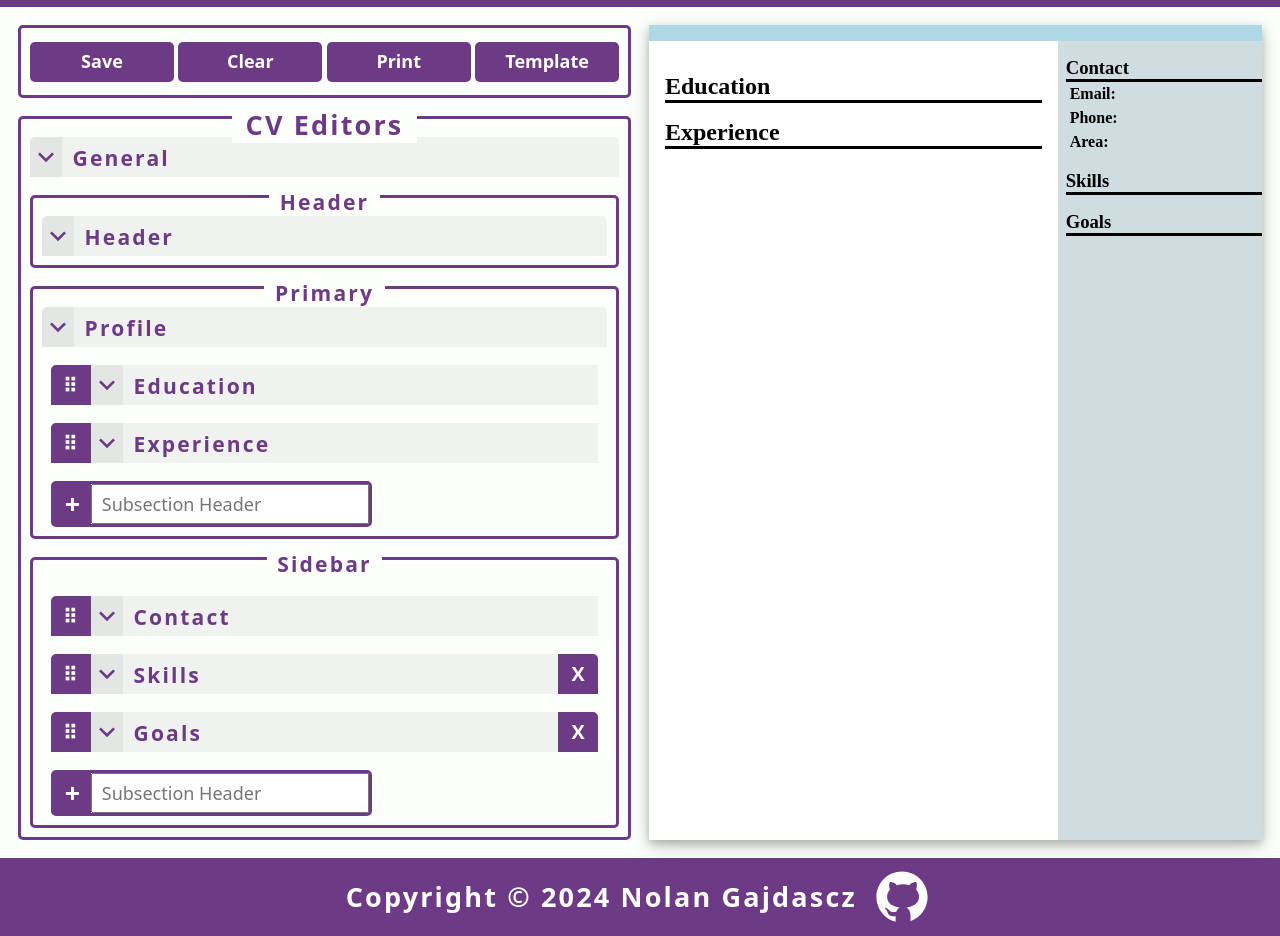
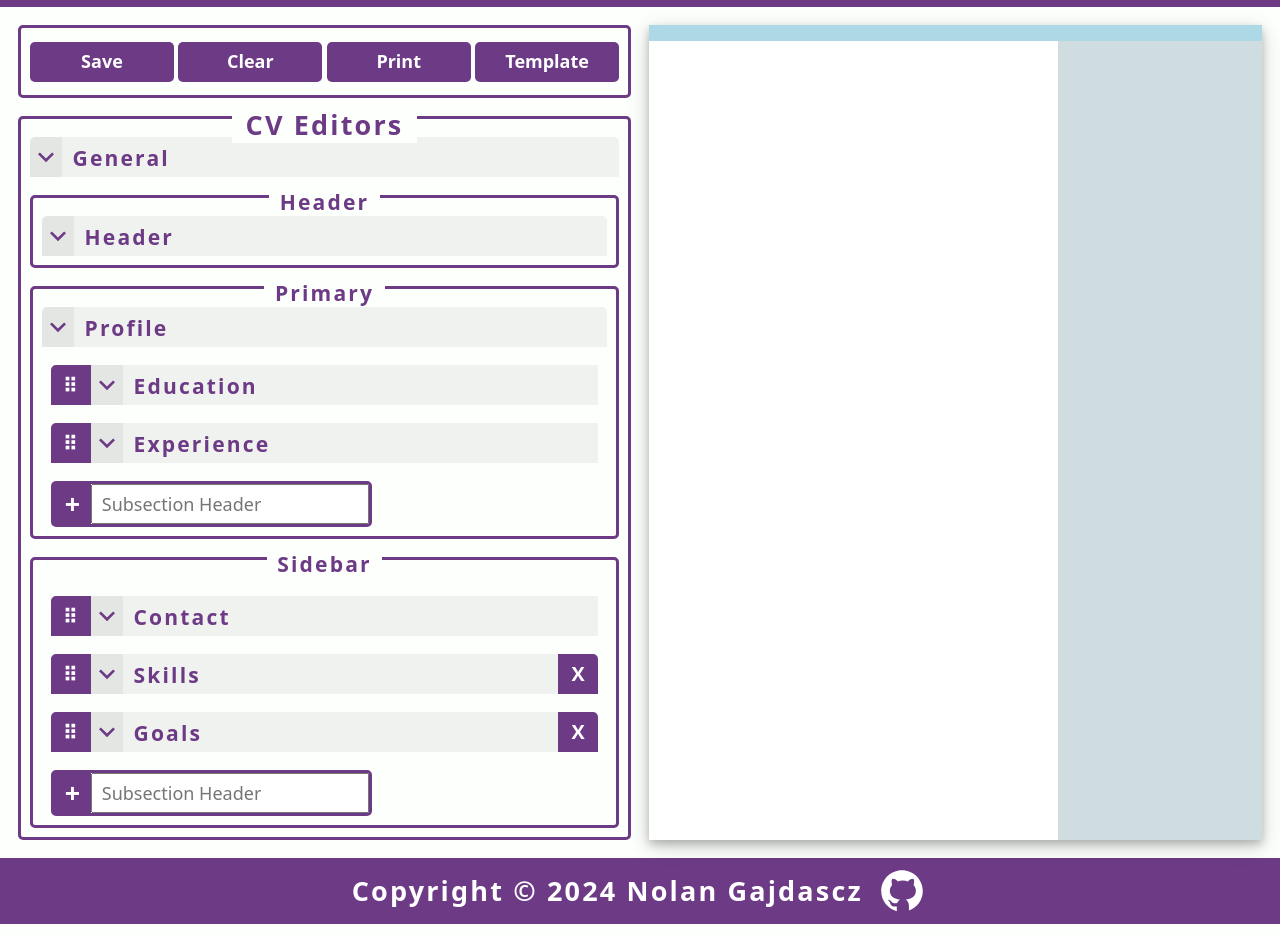
Before and after one commit to Gajdascz/curriculum-vitae, a React (Vite) app: page / in a window 1280 px wide. Shown: the part 60-996 px from the top of the page. Built offline with nearby package versions, Linux system fonts and the light colour scheme; a web font is replaced by a local one.

Commit message:
Improve view conditional rendering
Added conditions to prevent empty data from being displayed in the CV view providing
more control over what's rendered and the overall layout of the CV.

```diff
--- a/src/components/Editors/EditorContainer/EditorContainer.jsx
+++ b/src/components/Editors/EditorContainer/EditorContainer.jsx
@@ -120,7 +120,8 @@ export default function EditorContainer({ section }) {
               key={field.id}
               fieldData={{
                 type: field.type,
-                value: field.value
+                value: field.value,
+                placeholder: field.label
               }}
               labelData={{
                 text: field.label,
--- a/src/components/Index/IndexFooter.css
+++ b/src/components/Index/IndexFooter/IndexFooter.css
@@ -1,4 +1,4 @@
-@import url('../../styles/index.css');
+@import url('../../../styles/index.css');
 
 .index-footer-container {
   display: flex;
@@ -18,8 +18,8 @@
 }
 
 .index-footer-github-icon {
-  height: 64px;
-  width: 64px;
+  height: 52px;
+  width: 52px;
   border-radius: 100%;
   background-color: var(--color-primary-accent);
 }
--- a/src/components/Index/IndexHeader.css
+++ b/src/components/Index/IndexHeader/IndexHeader.css
@@ -1,4 +1,4 @@
-@import url('../../styles/index.css');
+@import url('../../../styles/index.css');
 
 .index-header {
   display: flex;
--- a/src/components/Index/IndexHeader.jsx
+++ b/src/components/Index/IndexHeader/IndexHeader.jsx
@@ -1,7 +1,7 @@
 import { useState } from 'react';
-import Button from '../Button/Button';
-import Help from '../Icons/Help';
-import LightBulb from '../Icons/LightBulb';
+import Button from '../../Button/Button';
+import Help from '../../Icons/Help';
+import LightBulb from '../../Icons/LightBulb';
 import './IndexHeader.css';
 
 export default function IndexHeader() {
--- a/src/components/View/Primary/ViewPrimary.jsx
+++ b/src/components/View/Primary/ViewPrimary.jsx
@@ -66,19 +66,11 @@ const SubSection = ({ fields }) => {
     </div>
   );
 };
-export default function ViewPrimary({ profile, primary }) {
+
+const Section = ({ section }) => {
   return (
-    <div className="view-primary-info">
-      <div className="view-profile">
-        <p className="view-profile-text">
-          {profile.fields.find((field) => field.ref === 'profile').value}
-        </p>
-      </div>
-      {primary.map((section) => (
-        <div key={section.id} className="view-primary-info-section">
-          <h2 className="view-primary-info-section-header">
-            {section.headerText}
-          </h2>
+    <div className="view-primary-info-section">
+      <h2 className="view-primary-info-section-header">{section.headerText}</h2>
       {section.saved ? (
         section.saved.map((savedSection) => (
           <SubSection key={savedSection.id} fields={savedSection.data} />
@@ -87,7 +79,31 @@ export default function ViewPrimary({ profile, primary }) {
         <SubSection fields={section.fields} />
       )}
     </div>
-      ))}
+  );
+};
+
+const ProfileSection = ({ profile }) => {
+  return (
+    <div className="view-profile">
+      <p className="view-profile-text">
+        {profile.fields.find((field) => field.ref === 'profile').value}
+      </p>
+    </div>
+  );
+};
+
+export default function ViewPrimary({ profile, primary }) {
+  return (
+    <div className="view-primary-info">
+      <ProfileSection profile={profile} />
+      {primary.map((section) => {
+        if (
+          (section.saved && section.saved.length <= 0) ||
+          (!section.saved && section.fields.length <= 0)
+        ) {
+          return null;
+        } else return <Section key={section.id} section={section} />;
+      })}
     </div>
   );
 }
--- a/src/components/View/Sidebar/ViewSidebar.jsx
+++ b/src/components/View/Sidebar/ViewSidebar.jsx
@@ -3,16 +3,24 @@ import './ViewSidebar.css';
 export default function ViewSidebar({ sections }) {
   return (
     <div className="view-sidebar">
-      {sections.map((section) => (
-        <div key={section.id} className="view-sidebar-section ">
-          <h2 className="view-sidebar-section-header">{section.headerText}</h2>
-          {section.fields.map((field) => (
-            <div key={field.id} className="view-sidebar-section-item">
-              <FieldView field={field} />
-            </div>
-          ))}
-        </div>
-      ))}
+      {sections.map((section) => {
+        if (section.fields.length <= 0) return null;
+        return (
+          <div key={section.id} className="view-sidebar-section ">
+            <h2 className="view-sidebar-section-header">
+              {section.headerText}
+            </h2>
+            {section.fields.map((field) => {
+              if (field.value.length <= 0) return null;
+              return (
+                <div key={field.id} className="view-sidebar-section-item">
+                  <FieldView field={field} />
+                </div>
+              );
+            })}
+          </div>
+        );
+      })}
     </div>
   );
 }
--- a/src/config/sectionsConfig.js
+++ b/src/config/sectionsConfig.js
@@ -120,19 +120,6 @@ const profile = base({
   ]
 });
 
-const contact = base({
-  headerText: 'Contact',
-  type: 'configurable',
-  draggable: true,
-  location: { id: 'sidebar', index: 0 },
-  removable: false,
-  fields: [
-    field({ type: 'email', label: 'Email' }),
-    field({ type: 'tel', label: 'Phone' }),
-    field({ type: 'text', label: 'Area' })
-  ]
-});
-
 const education = base({
   headerText: 'Education',
   type: 'structured',
@@ -188,6 +175,14 @@ const experience = base({
   ]
 });
 
+const contact = base({
+  headerText: 'Contact',
+  type: 'configurable',
+  draggable: true,
+  location: { id: 'sidebar', index: 0 },
+  removable: false,
+  fields: []
+});
 const skills = base({
   headerText: 'Skills',
   draggable: true,
@@ -195,7 +190,6 @@ const skills = base({
   type: 'configurable',
   fields: []
 });
-
 const goals = base({
   headerText: 'Goals',
   draggable: true,
--- a/src/main.jsx
+++ b/src/main.jsx
@@ -1,9 +1,9 @@
 import React from 'react';
 import ReactDOM from 'react-dom/client';
 import App from './App.jsx';
-import IndexHeader from './components/Index/IndexHeader.jsx';
+import IndexHeader from './components/Index/IndexHeader/IndexHeader.jsx';
+import IndexFooter from './components/Index/IndexFooter/IndexFooter.jsx';
 import './styles/index.css';
-import IndexFooter from './components/Index/IndexFooter.jsx';
 
 ReactDOM.createRoot(document.getElementById('root')).render(
   <React.StrictMode>
```
Also changed, not shown: src/components/Index/IndexFooter/IndexFooter.jsx (renamed from src/components/Index/IndexFooter.jsx). Lines whose indentation alone changed are shown as unchanged.
